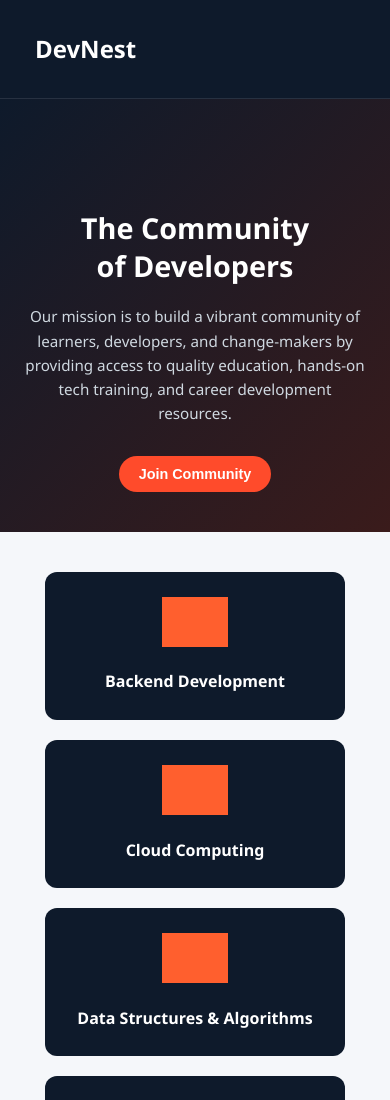
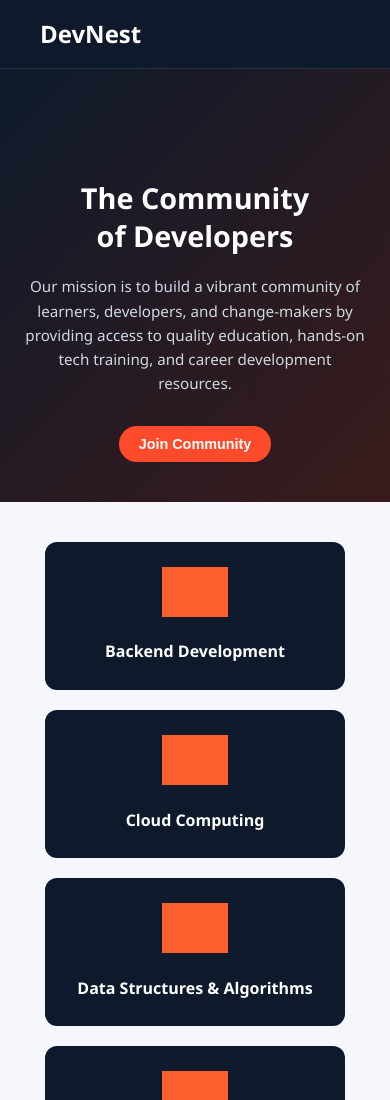
Before and after one commit to Skywalker690/DevNest, a plain HTML site: page index.html in a window 390 px wide. Shown: the top 1100 px of the page. Drawn offline with Linux system fonts and the light colour scheme; grey boxes are pictures that could not be loaded; a script that the page names is missing.

Commit message:
navbar size

```diff
--- a/style.css
+++ b/style.css
@@ -424,9 +424,7 @@ body.home {
 /* Responsive Styles */
 @media (max-width: 768px) {
   /* Mobile Navbar */
-  .home__navbar-container {
-    padding: 15px;
-  }
+
 
   .home__nav-links {
     display: none;
```
